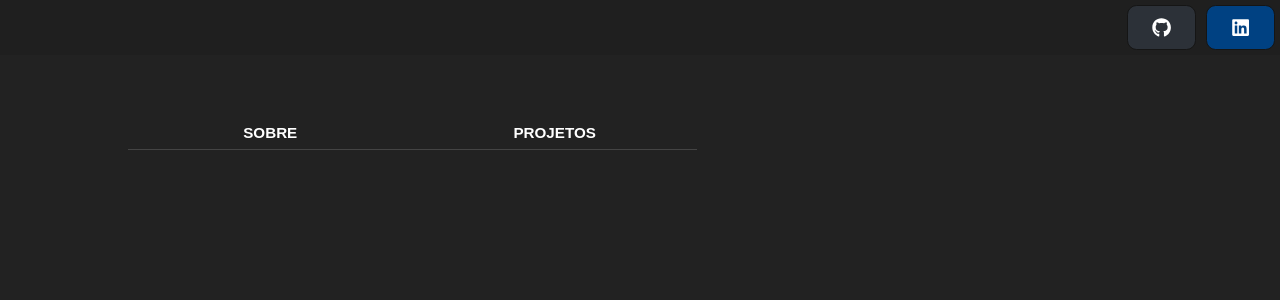
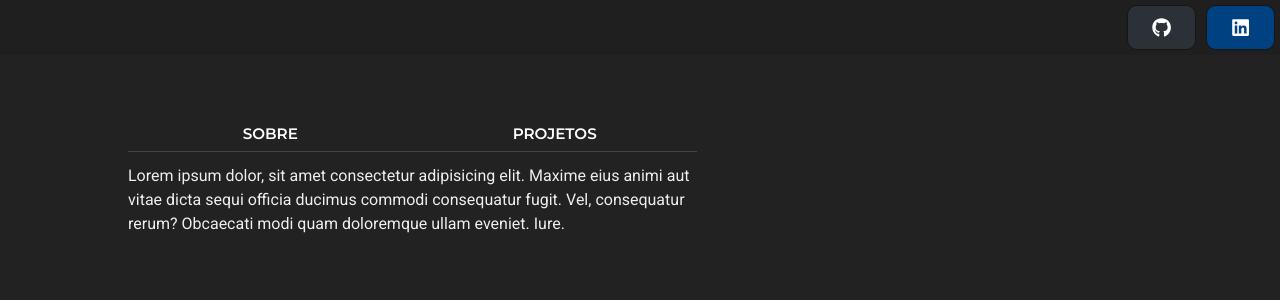
Before and after one commit to cayo-rodrigues/portfolio, a React (Create React App) app: page / in a window 1280 px wide. Shown: the top 300 px of the page. Built offline with nearby package versions, Linux system fonts and the light colour scheme.

Commit message:
feat: create About component and set global font style

```diff
--- a/public/index.html
+++ b/public/index.html
@@ -29,7 +29,7 @@
     <link rel="preconnect" href="https://fonts.googleapis.com" />
     <link rel="preconnect" href="https://fonts.gstatic.com" crossorigin />
     <link
-      href="https://fonts.googleapis.com/css2?family=Montserrat:ital,wght@0,300;0,400;0,500;0,600;1,300;1,400;1,500;1,600&display=swap"
+      href="https://fonts.googleapis.com/css2?family=Montserrat:ital,wght@0,300;0,400;0,500;0,600;1,300;1,400;1,500;1,600&family=Roboto:ital,wght@0,300;0,400;0,500;0,700;1,300;1,400;1,500;1,700&display=swap"
       rel="stylesheet"
     />
 
--- /dev/null
+++ b/src/components/About/index.tsx
@@ -0,0 +1,16 @@
+import { AboutContainer } from "./styles"
+
+const About = () => {
+  return (
+    <AboutContainer>
+      <p>
+        Lorem ipsum dolor, sit amet consectetur adipisicing elit. Maxime eius
+        animi aut vitae dicta sequi officia ducimus commodi consequatur fugit.
+        Vel, consequatur rerum? Obcaecati modi quam doloremque ullam eveniet.
+        Iure.
+      </p>
+    </AboutContainer>
+  )
+}
+
+export default About
--- /dev/null
+++ b/src/components/About/styles.ts
@@ -0,0 +1,20 @@
+import styled from "styled-components"
+import { devices } from "../../styles/global"
+
+export const AboutContainer = styled.section`
+  padding: 5% 0;
+
+  p {
+    line-height: 1.5rem;
+    color: var(--color-off-white);
+    font-size: 0.9rem;
+  }
+
+  @media ${devices.laptop} {
+    padding: 2% 0;
+
+    p {
+      font-size: 1rem;
+    }
+  }
+`
--- a/src/components/Title/styles.ts
+++ b/src/components/Title/styles.ts
@@ -9,6 +9,8 @@ interface TitleContainerProps {
 }
 
 export const TitleContainer = styled.div<TitleContainerProps>`
+  font-family: var(--font-title);
+
   font-size: ${(props) => props.fontSizeMobile};
   font-weight: ${(props) => props.fontWheightMobile};
 
--- a/src/pages/Home/index.tsx
+++ b/src/pages/Home/index.tsx
@@ -1,3 +1,4 @@
+import About from "../../components/About"
 import Menu from "../../components/Menu"
 import { AsideContainer, Container, MainContainer } from "./styles"
 
@@ -6,6 +7,7 @@ const Home = () => {
     <Container>
       <MainContainer>
         <Menu />
+        <About />
       </MainContainer>
 
       <AsideContainer></AsideContainer>
--- a/src/styles/global.ts
+++ b/src/styles/global.ts
@@ -2,7 +2,9 @@ import { createGlobalStyle } from "styled-components"
 
 export const GlobalStyle = createGlobalStyle`
   :root {
-    --font-text: '';
+    font-size: 16px;
+
+    --font-text: 'Roboto', sans-serif;
     --font-title: 'Montserrat', sans-serif;
 
     --color-main: #3A00C4;
@@ -18,6 +20,7 @@ export const GlobalStyle = createGlobalStyle`
     --color-github-hover: #1c2128;
 
     --color-white: #fff;
+    --color-off-white: #eee;
     --color-dark-gray: #444;
 
     --transition: all 0.25s ease-in-out;
@@ -41,7 +44,7 @@ export const GlobalStyle = createGlobalStyle`
   }
 
   body, button, input, ::placeholder {
-    /* font-family: var(--font-text); */
+    font-family: var(--font-text);
     color: var(--color-white);
   }
 
```
